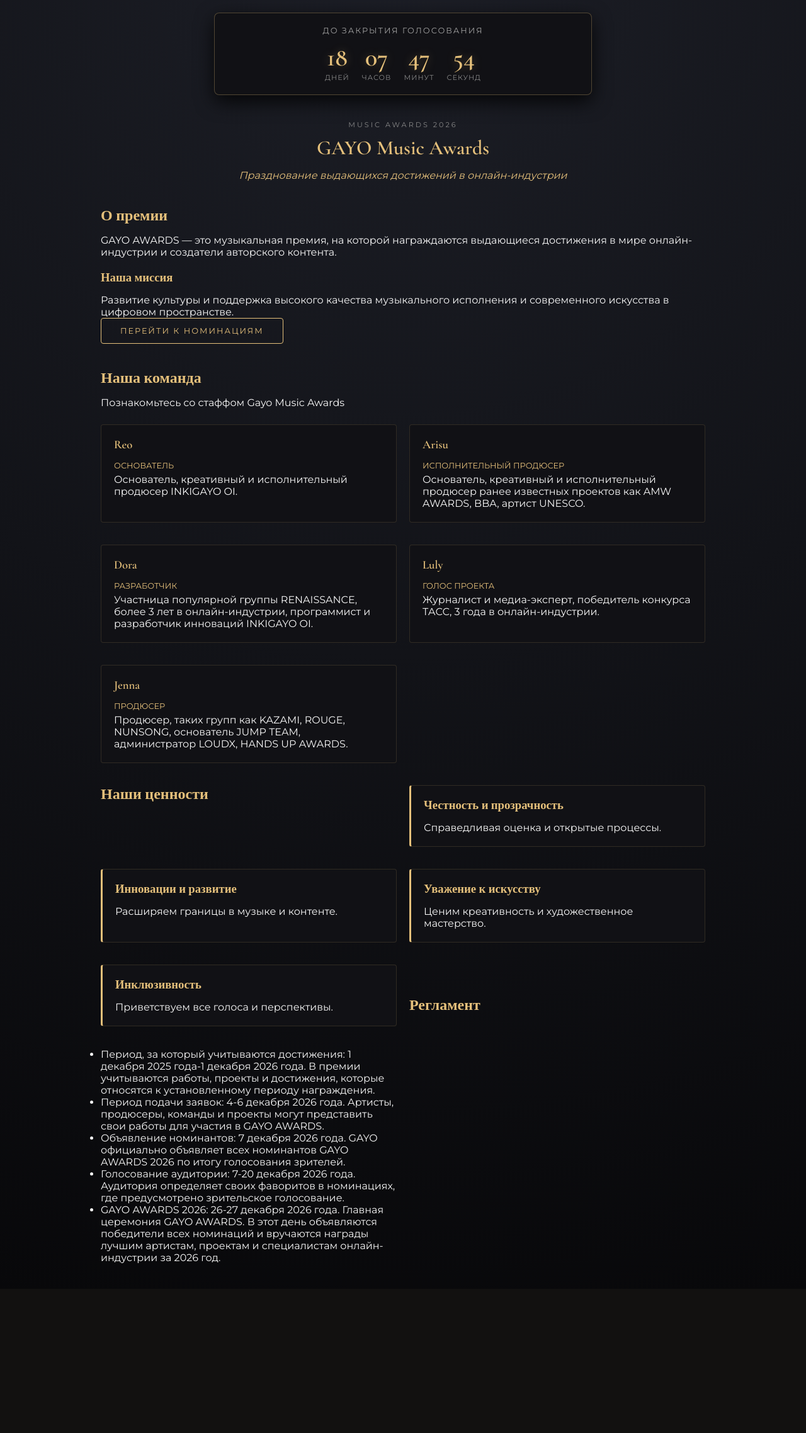
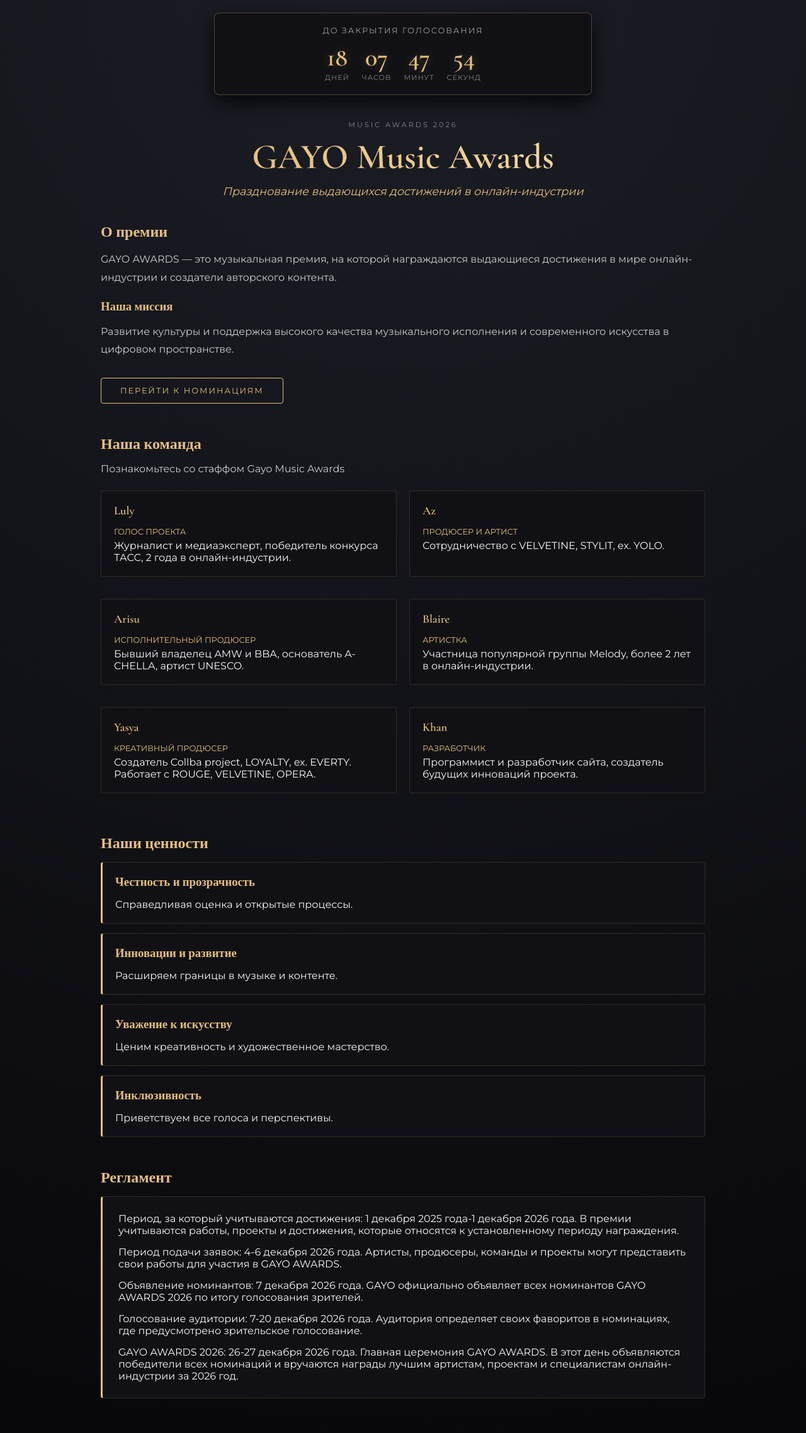
Before and after one commit to kkqumii/gayo-awards, a Flask app: page / in a window 1280 px wide. Shown: the part 65-2341 px from the top of the page at 63% size. Before the commit the page ends 2072 px from the top, so only its background shows below. Run offline with Flask 3, Linux system fonts and the light colour scheme.

Commit message:
Update about.html

```diff
--- a/templates/about.html
+++ b/templates/about.html
@@ -1,81 +1,83 @@
 {% extends "base.html" %}
 
 {% block content %}
-    <!-- Заголовок -->
     <div style="text-align: center; margin-bottom: 40px;">
         <p style="color: #888; text-transform: uppercase; letter-spacing: 3px; font-size: 0.7rem; margin-bottom: 10px;">Music Awards 2026</p>
-        <h1>GAYO Music Awards</h1>
-        <p style="font-style: italic; color: #e5c07b;">Празднование выдающихся достижений в онлайн-индустрии</p>
+        <h1 class="gold-gradient-text" style="font-size: 3.5rem; margin-bottom: 10px;">GAYO Music Awards</h1>
+        <p style="font-style: italic; color: #e5c07b; font-size: 1.1rem;">Празднование выдающихся достижений в онлайн-индустрии</p>
     </div>
 
     <!-- О премии -->
     <h2>О премии</h2>
-    <p>GAYO AWARDS — это музыкальная премия, на которой награждаются выдающиеся достижения в мире онлайн-индустрии и создатели авторского контента.</p>
+    <p style="line-height: 1.8; color: #ccc; margin-bottom: 20px; font-size: 1rem;">GAYO AWARDS — это музыкальная премия, на которой награждаются выдающиеся достижения в мире онлайн-индустрии и создатели авторского контента.</p>
 
-    <h3 style="margin-top: 20px;">Наша миссия</h3>
-    <p>Развитие культуры и поддержка высокого качества музыкального исполнения и современного искусства в цифровом пространстве.</p>
+    <h3>Наша миссия</h3>
+    <p style="line-height: 1.8; color: #ccc; margin-bottom: 30px; font-size: 1rem;">Развитие культуры и поддержка высокого качества музыкального исполнения и современного искусства в цифровом пространстве.</p>
 
-    <a href="/nominations" class="btn" style="margin-bottom: 40px;">Перейти к номинациям</a>
+    <a href="/nominations" class="btn" style="text-decoration: none;">Перейти к номинациям</a>
 
     <!-- Команда -->
-    <h2>Наша команда</h2>
-    <p style="margin-bottom: 25px;">Познакомьтесь со стаффом Gayo Music Awards</p>
+    <h2 style="margin-top: 50px;">Наша команда</h2>
+    <p style="margin-bottom: 25px; color: #ccc;">Познакомьтесь со стаффом Gayo Music Awards</p>
 
     <div class="grid-team">
         <div class="card">
-            <h3>Reo</h3>
-            <p style="color: #e5c07b; font-size: 0.8rem; text-transform: uppercase; margin-bottom: 5px;">Основатель</p>
-            <p>Основатель, креативный и исполнительный продюсер INKIGAYO OI.</p>
+            <h3>Luly</h3>
+            <p style="color: #e5c07b; font-size: 0.8rem; text-transform: uppercase; margin-bottom: 5px;">Голос проекта</p>
+            <p>Журналист и медиаэксперт, победитель конкурса ТАСС, 2 года в онлайн-индустрии.</p>
+        </div>
+        <div class="card">
+            <h3>Az</h3>
+            <p style="color: #e5c07b; font-size: 0.8rem; text-transform: uppercase; margin-bottom: 5px;">Продюсер и артист</p>
+            <p>Сотрудничество с VELVETINE, STYLIT, ex. YOLO.</p>
         </div>
         <div class="card">
             <h3>Arisu</h3>
             <p style="color: #e5c07b; font-size: 0.8rem; text-transform: uppercase; margin-bottom: 5px;">Исполнительный продюсер</p>
-            <p>Основатель, креативный и исполнительный продюсер ранее известных проектов как AMW AWARDS, BBA, артист UNESCO.</p>
+            <p>Бывший владелец AMW и BBA, основатель A-CHELLA, артист UNESCO.</p>
         </div>
         <div class="card">
-            <h3>Dora</h3>
-            <p style="color: #e5c07b; font-size: 0.8rem; text-transform: uppercase; margin-bottom: 5px;">Разработчик</p>
-            <p>Участница популярной группы RENAISSANCE, более 3 лет в онлайн-индустрии, программист и разработчик инноваций INKIGAYO OI.</p>
+            <h3>Blaire</h3>
+            <p style="color: #e5c07b; font-size: 0.8rem; text-transform: uppercase; margin-bottom: 5px;">Артистка</p>
+            <p>Участница популярной группы Melody, более 2 лет в онлайн-индустрии.</p>
         </div>
         <div class="card">
-            <h3>Luly</h3>
-            <p style="color: #e5c07b; font-size: 0.8rem; text-transform: uppercase; margin-bottom: 5px;">Голос проекта</p>
-            <p>Журналист и медиа-эксперт, победитель конкурса ТАСС, 3 года в онлайн-индустрии.</p>
+            <h3>Yasya</h3>
+            <p style="color: #e5c07b; font-size: 0.8rem; text-transform: uppercase; margin-bottom: 5px;">Креативный продюсер</p>
+            <p>Создатель Collba project, LOYALTY, ex. EVERTY. Работает с ROUGE, VELVETINE, OPERA.</p>
         </div>
         <div class="card">
-            <h3>Jenna</h3>
-            <p style="color: #e5c07b; font-size: 0.8rem; text-transform: uppercase; margin-bottom: 5px;">Продюсер</p>
-            <p>Продюсер, таких групп как KAZAMI, ROUGE, NUNSONG, основатель JUMP TEAM, администратор LOUDX, HANDS UP AWARDS.</p>
+            <h3>Khan</h3>
+            <p style="color: #e5c07b; font-size: 0.8rem; text-transform: uppercase; margin-bottom: 5px;">Разработчик</p>
+            <p>Программист и разработчик сайта, создатель будущих инноваций проекта.</p>
         </div>
-<p></p>
+    </div>
+
     <!-- Ценности -->
-    <h2>Наши ценности</h2>
-
-    <div class="card" style="border-left: 3px solid #e5c07b; margin-bottom: 15px;">
+    <h2 style="margin-top: 50px;">Наши ценности</h2>
+    <div style="display: flex; flex-direction: column; gap: 15px; margin-bottom: 50px;">
+        <div class="card" style="border-left: 3px solid #e5c07b; margin-bottom: 0;">
             <h3>Честность и прозрачность</h3>
             <p>Справедливая оценка и открытые процессы.</p>
         </div>
-
-    <div class="card" style="border-left: 3px solid #e5c07b; margin-bottom: 15px;">
+        <div class="card" style="border-left: 3px solid #e5c07b; margin-bottom: 0;">
             <h3>Инновации и развитие</h3>
             <p>Расширяем границы в музыке и контенте.</p>
         </div>
-
-    <div class="card" style="border-left: 3px solid #e5c07b; margin-bottom: 15px;">
+        <div class="card" style="border-left: 3px solid #e5c07b; margin-bottom: 0;">
             <h3>Уважение к искусству</h3>
             <p>Ценим креативность и художественное мастерство.</p>
         </div>
-
-    <div class="card" style="border-left: 3px solid #e5c07b; margin-bottom: 15px;">
+        <div class="card" style="border-left: 3px solid #e5c07b; margin-bottom: 0;">
             <h3>Инклюзивность</h3>
             <p>Приветствуем все голоса и перспективы.</p>
+        </div>
     </div>
 
     <!-- РЕГЛАМЕНТ -->
     <h2 style="margin-top: 50px;">Регламент</h2>
-
-    <div class="regulations-box">
-        <ul class="regulations-list">
+    <div class="card" style="border-left: 3px solid #e5c07b; padding: 25px;">
+        <ul style="list-style: none; padding: 0; margin: 0; display: flex; flex-direction: column; gap: 15px;">
             <li>Период, за который учитываются достижения: 1 декабря 2025 года-1 декабря 2026 года. В премии учитываются работы, проекты и достижения, которые относятся к установленному периоду награждения.</li>
             <li>Период подачи заявок: 4-6 декабря 2026 года. Артисты, продюсеры, команды и проекты могут представить свои работы для участия в GAYO AWARDS.</li>
             <li>Объявление номинантов: 7 декабря 2026 года. GAYO официально объявляет всех номинантов GAYO AWARDS 2026 по итогу голосования зрителей.</li>
```
Lines whose indentation alone changed are shown as unchanged.
